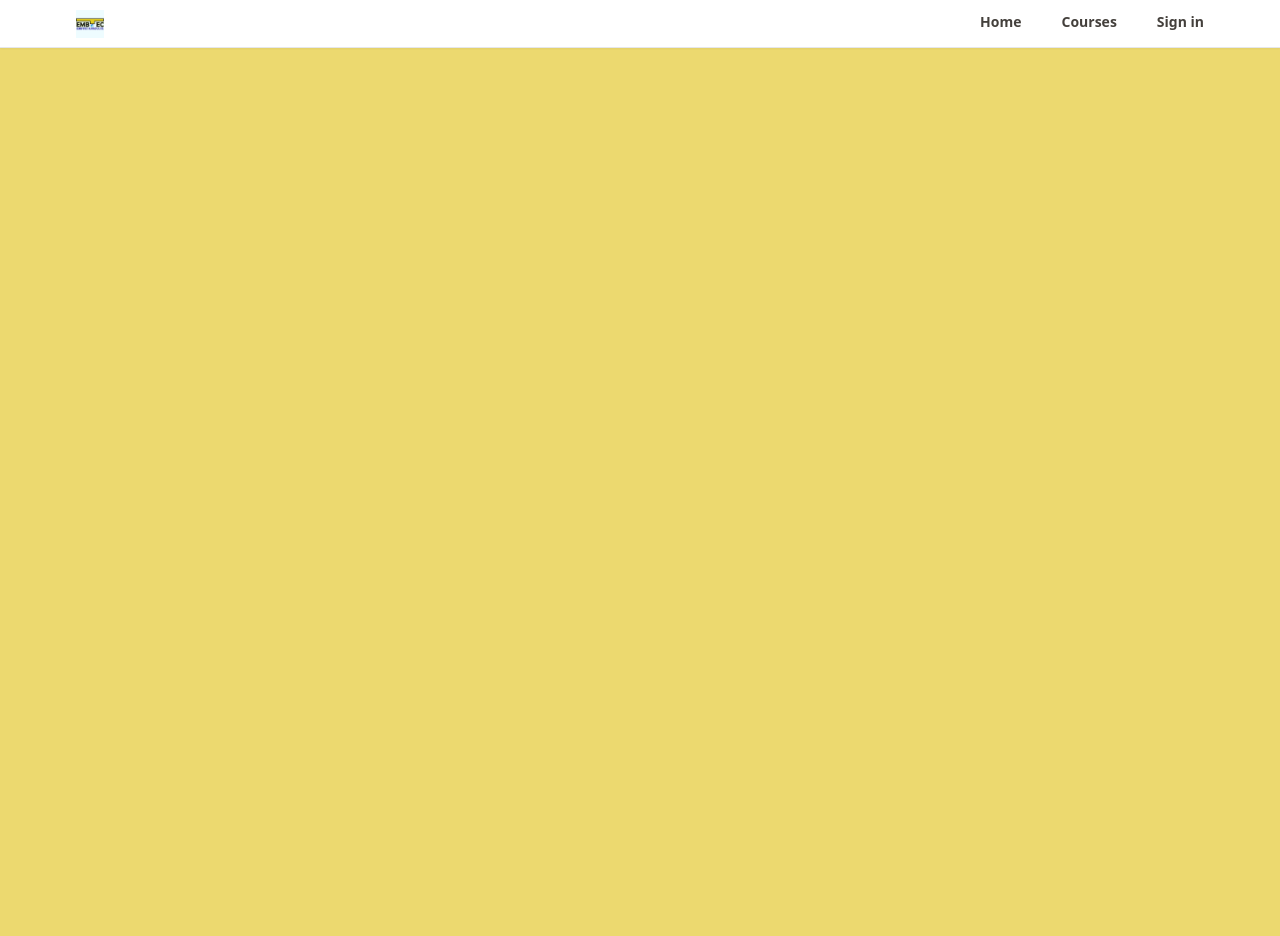
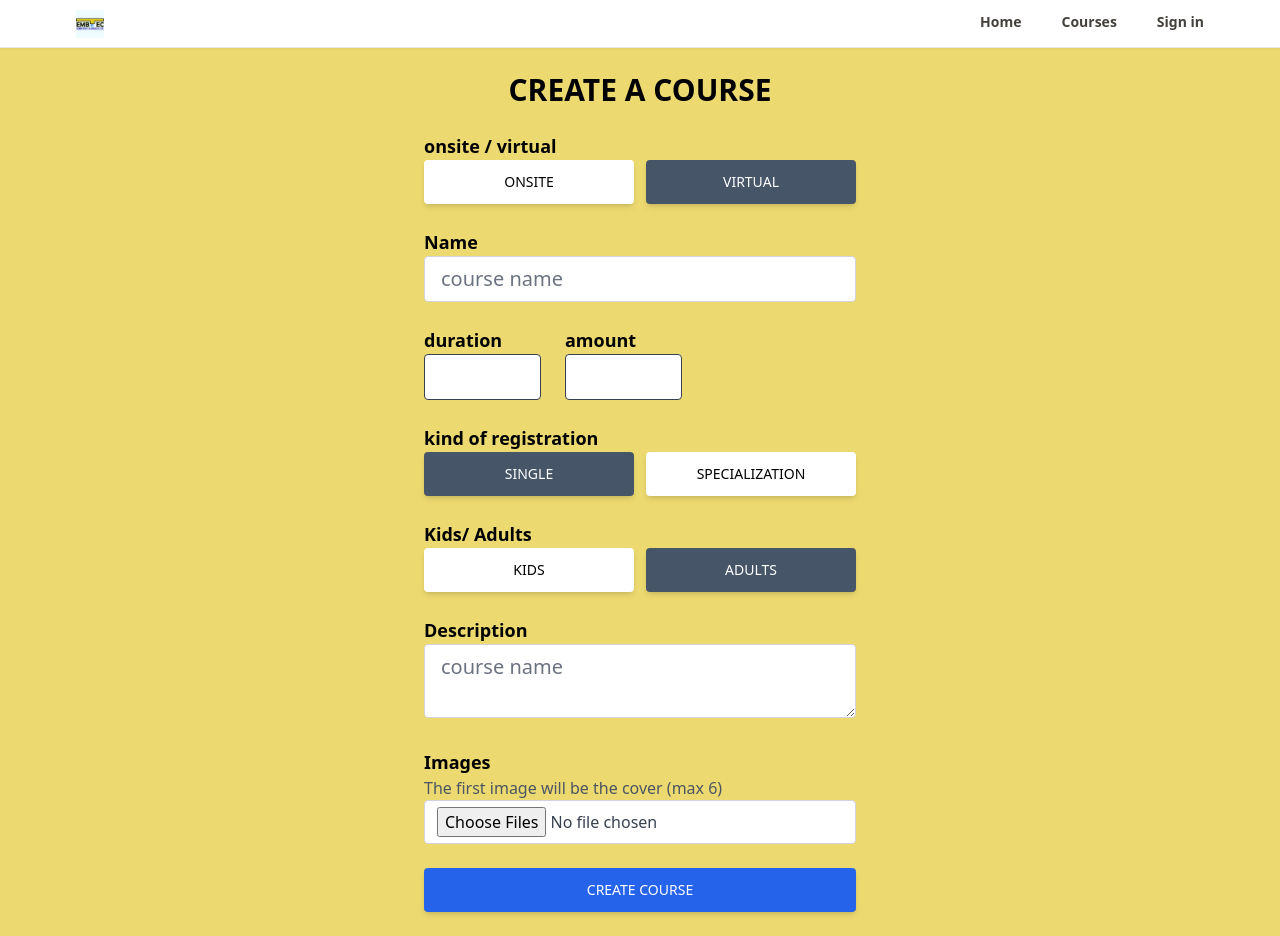
Before and after one commit to coderitec/newweb, a React (Create React App) app: page /create-listing in a window 1280 px wide. Before the commit the page ends 800 px from the top, so only its background shows below. Built offline with nearby package versions, Linux system fonts and the light colour scheme; no server answers.

Commit message:
feat: create course page UI

```diff
--- a/src/App.js
+++ b/src/App.js
@@ -10,6 +10,7 @@ import Header from './components/Header'
 import { ToastContainer } from 'react-toastify'
 import 'react-toastify/dist/ReactToastify.css'
 import PrivateRoute from './components/PrivateRoute'
+import CreateListing from './pages/CreateListing'
 
 export default function App() {
   return (
@@ -22,6 +23,7 @@ export default function App() {
                 <Route path='/profile' element={<Profile />}/>
                 </Route>
                 <Route path='/sign-in' element={<SignIn />}/>
+                <Route path='/create-listing' element={<CreateListing />}/>
                 <Route path='/sign-up' element={<SignUp />}/>
                 <Route path='/forgot-password' element={<ForgotPassword />}/>
                 <Route path='/courses' element={<Courses />}/>
--- /dev/null
+++ b/src/pages/CreateListing.jsx
@@ -0,0 +1,126 @@
+import React, { useState } from 'react'
+
+export default function CreateListing() {
+    const [formData, setFormData] = useState({
+        type: 'virtual',
+        name:"",
+        durations: 2,
+        amount: 30,
+        single: false,
+        specialization: false,
+        kids: false,
+        adults: false,
+        description:"",
+    })
+    const {type, name, durations, amount, single, specialization, kids, adults, description} = formData
+    function onChange(){
+
+    }
+
+  return (
+    <main className='max-w-md px-2 mx-auto'>
+        <h1 className='text-3xl text-center mt-6 font-bold uppercase'>create a course</h1>
+
+        <form>
+            <p className='text-lg mt-6 font-semibold'>onsite / virtual</p>
+            <div className='flex'>
+                <button type='button' id='type' value='onsite'
+                onClick={onChange}
+                className={`mr-3 uppercase px-7 py-3 font-medium text-sm shadow-md
+                 rounded hover:shadow-lg focus:shadow-lg active:shadow-lg
+                 transition duration-150 ease-in-out w-full ${
+                    type === 'virtual' ? "bg-white text-black" : "bg-slate-600 text-white"
+                 }`}>onsite</button>
+
+                <button type='button' id='type' value='virtual'
+                onClick={onChange}
+                className={`uppercase px-7 py-3 font-medium text-sm shadow-md
+                 rounded hover:shadow-lg focus:shadow-lg active:shadow-lg
+                 transition duration-150 ease-in-out w-full ${
+                    type === 'onsite' ? "bg-white text-black" : "bg-slate-600 text-white"
+                 }`}>virtual</button>
+            </div>
+            <p className='text-lg mt-6 font-semibold'>Name </p>
+            <input type="text" name="name" id="name" value={name}  onChange={onChange}
+            placeholder="course name" maxLength={40} minLength={10} required
+            className='w-full px-4 py-2 text-xl text-gray-700 bg-white border border-gray-300 rounded
+            transition duration-150 ease-in-out focus:text-gray-700 focus:bg-white focus:border-slate-600 mb-6'/>
+
+            <div className='flex space-x-6 mb-6'>
+                <div>
+                    <p className='text-lg font-semibold'>duration</p>
+                    <input type="number" name='duration' id={durations} onChange={onChange} min="1" max={6} required
+                    className='w-full px-4 text-xl py-2 text-gray-300 bg-white border border-gray-700 rounded transition duration-150 ease-in-out
+                    focus:bg-white focus:text-gray-700 focus:border-slate-600 text-center '/>
+
+                </div>
+                <div>
+                    <p className='text-lg font-semibold'>amount</p>
+                    <input type="number" name='duration' id={amount} onChange={onChange} min="1" max={6} required
+                    className='w-full px-4 text-xl py-2 text-gray-300 bg-white border border-gray-700 rounded transition duration-150 ease-in-out
+                    focus:bg-white focus:text-gray-700 focus:border-slate-600 text-center '/>
+
+                </div>
+            </div>
+
+            <p className='text-lg mt-6 font-semibold'>kind of registration</p>
+            <div className='flex'>
+                <button type='button' id='single' value={true}
+                onClick={onChange}
+                className={`mr-3 uppercase px-7 py-3 font-medium text-sm shadow-md
+                 rounded hover:shadow-lg focus:shadow-lg active:shadow-lg
+                 transition duration-150 ease-in-out w-full ${
+                    single ? "bg-white text-black" : "bg-slate-600 text-white"
+                 }`}>single</button>
+
+                <button type='button' id='specialization' value={true}
+                onClick={onChange}
+                className={`uppercase px-7 py-3 font-medium text-sm shadow-md
+                 rounded hover:shadow-lg focus:shadow-lg active:shadow-lg
+                 transition duration-150 ease-in-out w-full ${
+                    !specialization ? "bg-white text-black" : "bg-slate-600 text-white"
+                 }`}>specialization</button>
+             </div>
+
+            <p className='text-lg mt-6 font-semibold'>Kids/ Adults</p>
+            <div className='flex'>
+                <button type='button' id='kids' value={true}
+                onClick={onChange}
+                className={`mr-3 uppercase px-7 py-3 font-medium text-sm shadow-md
+                 rounded hover:shadow-lg focus:shadow-lg active:shadow-lg
+                 transition duration-150 ease-in-out w-full ${
+                    !kids ? "bg-white text-black" : "bg-slate-600 text-white"
+                 }`}>kids</button>
+
+                <button type='button' id='adults' value={true}
+                onClick={onChange}
+                className={`uppercase px-7 py-3 font-medium text-sm shadow-md
+                 rounded hover:shadow-lg focus:shadow-lg active:shadow-lg
+                 transition duration-150 ease-in-out w-full ${
+                    adults ? "bg-white text-black" : "bg-slate-600 text-white"
+                 }`}>adults</button>
+            </div>
+            <p className='text-lg mt-6 font-semibold'>Description </p>
+            <textarea type="text" name="description" id="description" value={description}  onChange={onChange}
+            placeholder="course name" required
+            className='w-full px-4 py-2 text-xl text-gray-700 bg-white border border-gray-300 rounded
+            transition duration-150 ease-in-out focus:text-gray-700 focus:bg-white focus:border-slate-600 mb-6'/>
+
+           <div className='mb-6'>
+            <p className='text-lg font-semibold'>Images</p>
+            <p className='text-gray-600'>The first image will be the cover (max 6)</p>
+            <input type="file" name="images" id="images" onChange={onChange}
+            accept=".jpg,.png,.webp,.jpeg"
+            multiple required
+            className='w-full px-3 py-1.5 text-gray-700 bg-white border border-gray-300 rounded transition duration-150 ease-in-out
+            focus:bg-white focus:border-slate-600'/>
+           </div>
+
+           <button type="submit"
+           className='uppercase mb-6 w-full px-7 py-3 bg-blue-600 text-white font-medium
+           text-sm rounded shadow-md hover:bg-blue-700 hover:shadow-lg focus:bg-blue-700 active:bg-blue-800
+           active:shadow-lg transition duration-100 ease-in-out'>create course</button>
+        </form>
+    </main>
+  )
+}
--- a/src/pages/Profile.jsx
+++ b/src/pages/Profile.jsx
@@ -5,6 +5,8 @@ import { toast } from 'react-toastify'
 import { updateDoc } from 'firebase/firestore'
 import {db} from '../firebase'
 import { doc } from 'firebase/firestore'
+import { HiComputerDesktop } from "react-icons/hi2"
+import { Link } from 'react-router-dom'
 
 export default function Profile() {
   const auth = getAuth()
@@ -82,6 +84,15 @@ export default function Profile() {
             </div>
 
           </form>
+
+          <button type='submit' className='w-full bg-blue-600 text-white uppercase px-7 py-3 text-sm
+          font-medium rounded shadow-md hover:bg-blue-700 transition duration-150 ease-in-out hover:shadow-lg
+          active:bg-blue-800'>
+            <Link to="/create-listing" className='flex justify-center items-center '>
+            <HiComputerDesktop className='mr-2 text-3xl rounded-full p-1 border-2'/>
+            Add or remove a course
+            </Link>
+          </button>
         </div>
       </section>
     </>
```
